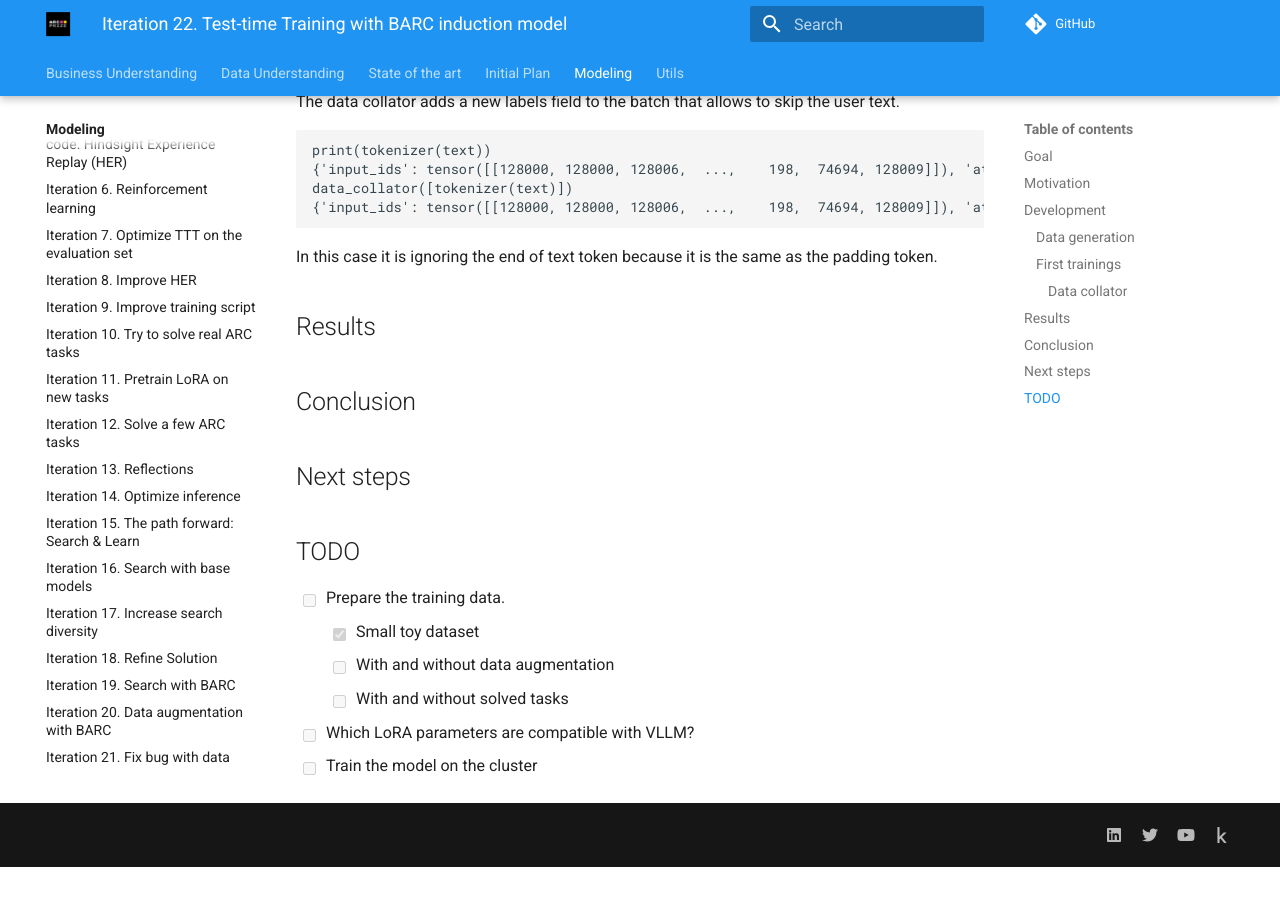
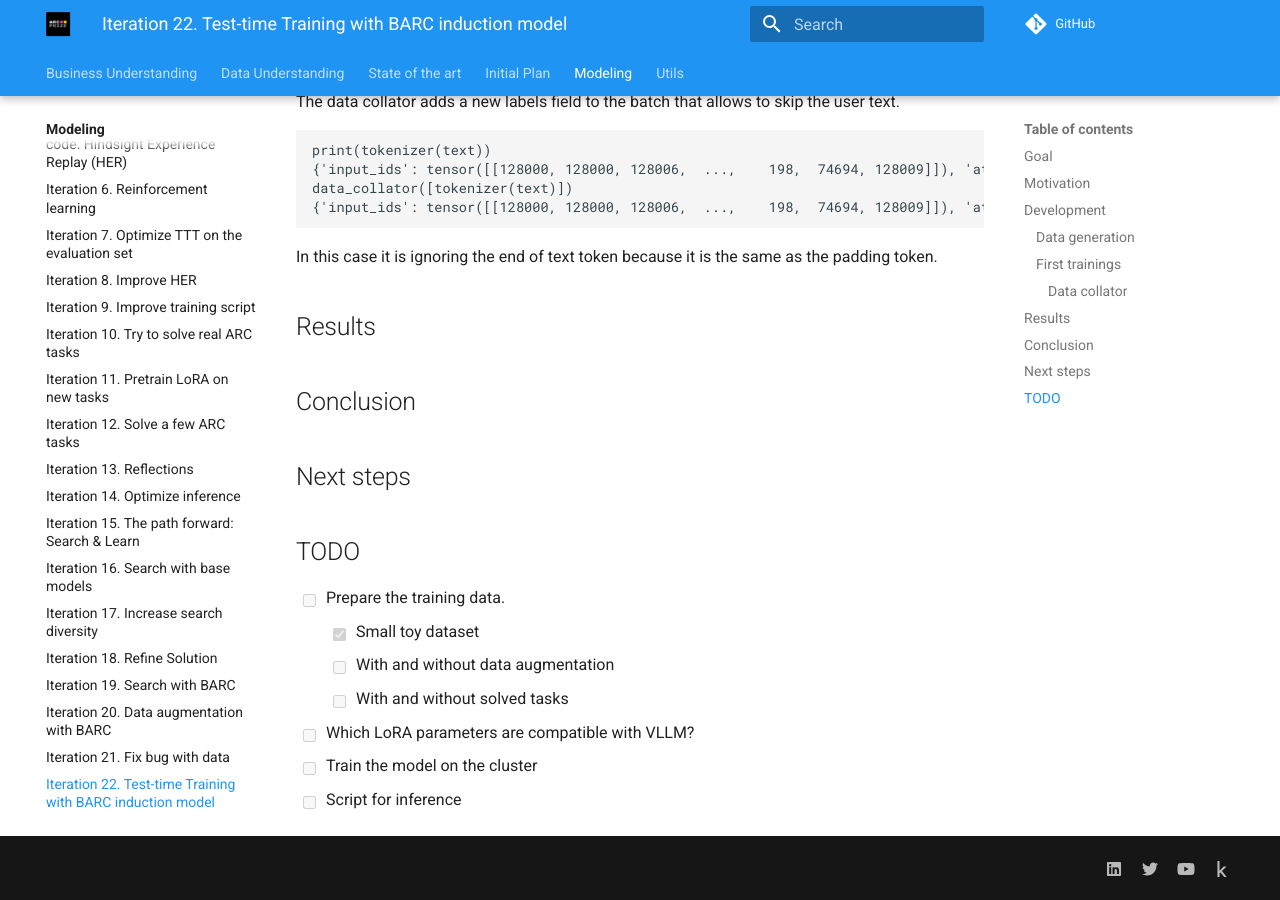
Before and after one commit to ironbar/arc25, an MkDocs documentation site: the page built from docs/modeling/Iteration_22_ttt_BARC.md, in a window 1280 px wide and 900 px high, scrolled down 2123 px. Built offline with MkDocs 1.6.1 and Material for MkDocs 9.7.7, drawn with Linux system fonts in a browser that asks for light colours; comment, search, counter and statistics services are not loaded; before the commit the page ends 2990 px from its top, so only the background shows below that.

Commit message:
added more todos

```diff
--- a/docs/modeling/Iteration_22_ttt_BARC.md
+++ b/docs/modeling/Iteration_22_ttt_BARC.md
@@ -112,3 +112,4 @@
   - [ ] With and without solved tasks
 - [ ] Which LoRA parameters are compatible with VLLM?
 - [ ] Train the model on the cluster
+- [ ] Script for inference
```
